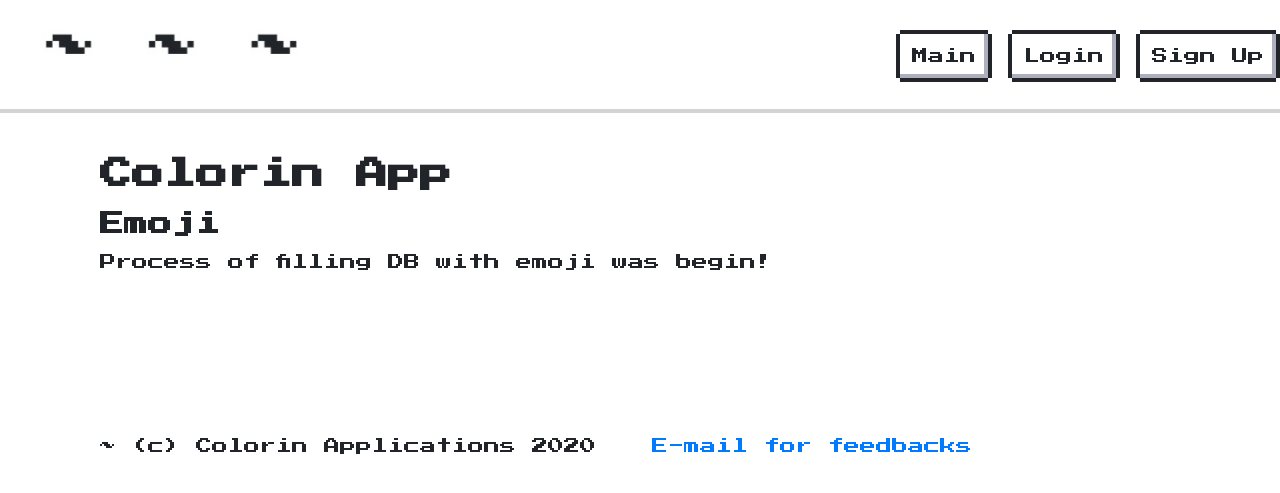
After one commit to ksradau/colorin, a Python web app: template src/apps/colorin/jinja2/colorin/add-emoji.html in a window 1280 px wide. The commit adds this page. Shown: the top 493 px of the page. Run offline with Jinja, Linux system fonts and the light colour scheme; the template is opened without the code that fills it, so the values that code supplies are empty; some libraries are stand-ins or nearby versions.

Commit message:
Templates for emoji

```diff
--- /dev/null
+++ b/src/apps/colorin/jinja2/colorin/add-emoji.html
@@ -0,0 +1,8 @@
+{% extends "base.html" %}
+
+{% block main %}
+<h2>Emoji</h2>
+
+<p>Process of filling DB with emoji was begin!</p>
+
+{% endblock %}
--- a/src/apps/colorin/jinja2/colorin/index.html
+++ b/src/apps/colorin/jinja2/colorin/index.html
@@ -49,6 +49,10 @@
 <br/><br/><br/>
 <h2>My emoji:</h2>
 <br/>
-<a href="https://vk.com/images/emoji/{{ emoji_name }}.png"><img src="https://vk.com/images/emoji/{{ emoji_name }}.png" height="40px"></a>
+{% if not emoji_match_list %}
+<p>Oh, you don't any suitable emoji for posting :(</p>
+{% else %}
+{% for item in emoji_match_list %}
+    <a href="https://vk.com/images/emoji/{{ item.emoji_name }}.png"><img src="https://vk.com/images/emoji/{{ emoji_name }}.png" height="40px"></a>
 
 {% endblock %}
--- a/src/apps/colorin/views.py
+++ b/src/apps/colorin/views.py
@@ -41,7 +41,9 @@ class IndexView(TemplateView):
                    "inst_profile_pic": inst_profile.inst_profile_pic,
                    "inst_theme_color": inst_profile.inst_theme_color[1:-1],
                    "instagram_photo_list": InstagramPhoto.objects.filter(user_id=self.request.user.id),
-                   "uploaded_photo_match_list": UploadedPhoto.objects.filter(user_id=self.request.user.id, is_match=True)}
+                   "uploaded_photo_match_list": UploadedPhoto.objects.filter(user_id=self.request.user.id, is_match=True),
+                   "emoji_match_list": EmojiPic.objects.filter(is_match=True),
+                   }
 
             ctx.update(parent_ctx)
 
```
